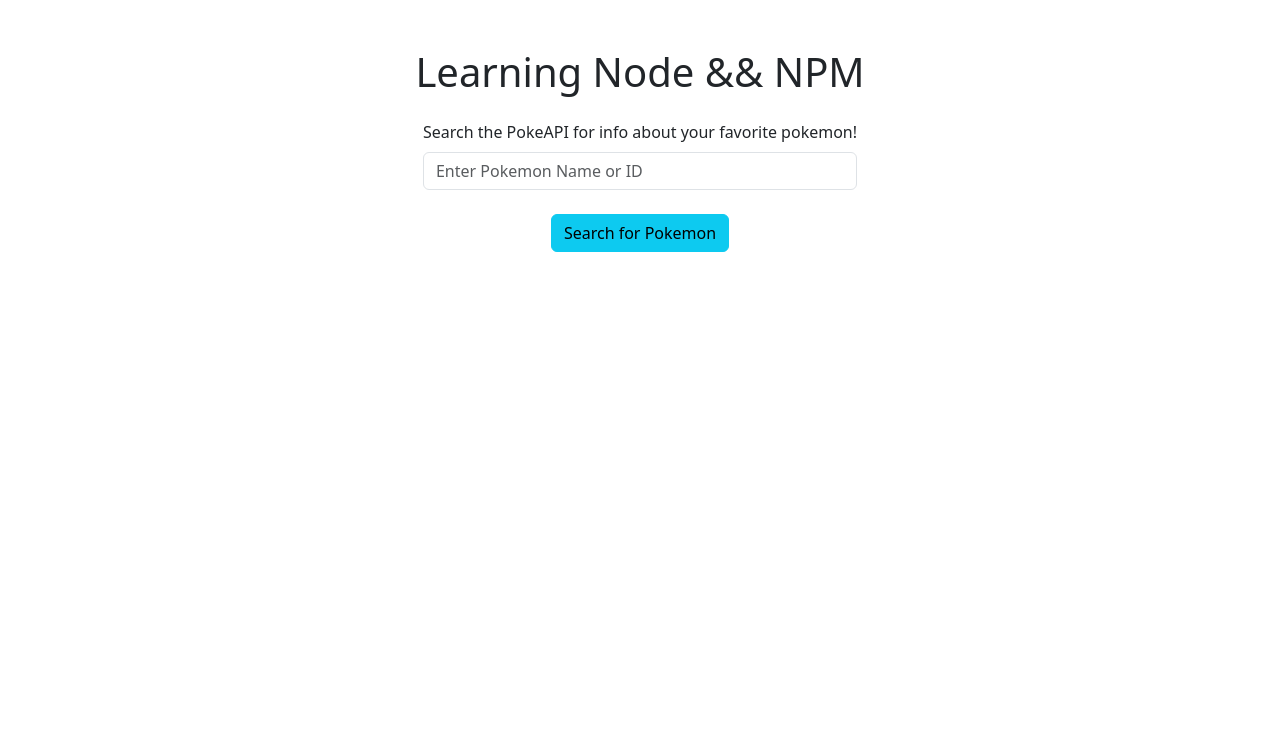
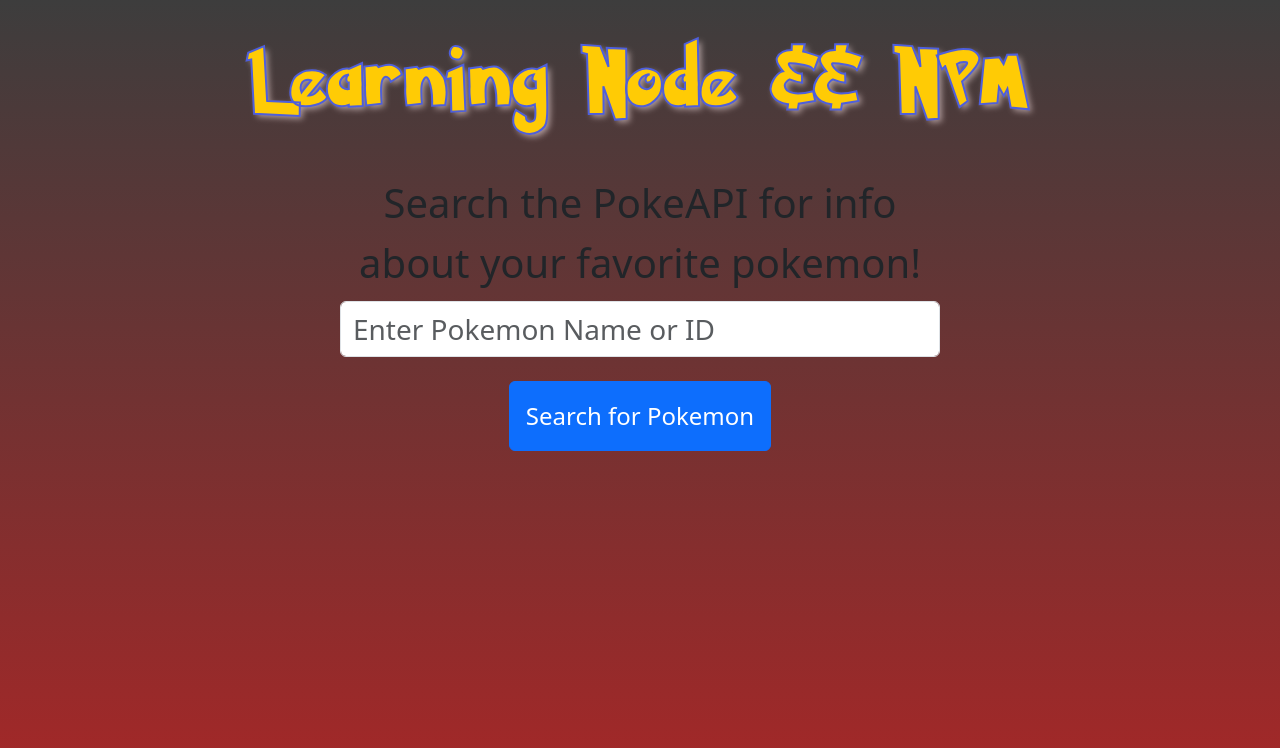
Before and after one commit to ellamkoch/Lvl3-wk1-classwork, a website with bundled scripts: page index.html in a window 1280 px wide. Built offline with nearby package versions, Linux system fonts and the light colour scheme; files whose address does not match are found by name.

Commit message:
updated css styles

```diff
--- a/index.html
+++ b/index.html
@@ -11,18 +11,18 @@
      <link rel="stylesheet" href="./styles/styles.css">
 </head>
 <body>
-<h1 class="text-center pt-5">Learning Node && NPM</h1>
+<h1 class="title text-center pt-5">Learning Node && NPM</h1>
  <form class="mainForm d-flex justify-content-center flex-column align-items-center mt-4 mx-auto gap-4" id="mainForm">
     <div class="mainForm__input">
-    <label for="pokemonSearchInput" class="pokemonSearch form-label">Search the PokeAPI for info about your favorite pokemon!</label>
-    <input type="text" name="pokemonSearch" id="pokemonSearchInput"  class="form-control" required placeholder="Enter Pokemon Name or ID">
+    <label for="pokemonSearchInput" class="pokemonSearch form-label pt-4 fs-1 text-center">Search the PokeAPI for info about your favorite pokemon!</label>
+    <input type="text" name="pokemonSearch" id="pokemonSearchInput"  class="form-control fs-3" required placeholder="Enter Pokemon Name or ID">
 </div>
 
-    <button class="mainForm__submit btn btn-info" id="formSubmit" type="submit">Search for Pokemon</button>
+    <button class="mainForm__submit btn btn-primary fs-4 p-3" id="formSubmit" type="submit">Search for Pokemon</button>
     </form>
 
 <!--container for results and content. -->
-<div id="content" class="content mt-4 d-flex w-75 mx-auto align-items-center justify-content-center pt-3"></div>
+<div id="content" class="content mt-4 d-flex w-75 mx-auto align-items-center justify-content-center pt-3 .bg-transparent"></div>
 
 
 
--- a/scripts/components/renderPokemonResponse.js
+++ b/scripts/components/renderPokemonResponse.js
@@ -24,11 +24,12 @@
 
 // builds and displays the poke card
     content.innerHTML = `
-    <div class="card">
+    <div class="card .bg-transparent">
     <img src="${pokemon.sprites.front_default}" class="card-img-top" alt="Sprite image of a ${pokemon.name}">
     <div class="card-body">
-    <h5 class="card-title">Name: ${pokemon.name} - ID: ${pokemon.id}</h5>
-    <ul class="list-group">
+    <h5 class="card-title text-center">Name: ${pokemon.name} - ID: ${pokemon.id}</h5>
+    <div class="card-body .bg-transparent">
+    <ul class="list-group ">
         <li class="list-group-item">Pokemon Weight: ${pokemon.weight}</li>
         <li class="list-group-item">Pokemon Height: ${pokemon.height}</li>
         <li class="list-group-item">Pokemon Types: ${typesString}</li>
--- a/styles/styles.css
+++ b/styles/styles.css
@@ -1,7 +1,74 @@
+/*custom title font, free pokemon replica font - https://www.fontbolt.com/font/pokemon-font/*/
+@font-face {
+    font-family: 'PokemonSolid';
+    src: url('../Fonts/Pokemon_Solid.ttf') format('truetype');
+    font-weight: normal;
+    font-style: normal;
+}
+
 .title {
-  font-family: 'Courier New', Courier, monospace;
+  font-family: 'PokemonSolid', sans-serif;
+  font-size: 4rem;
+  color: #ffcb05;
+  -webkit-text-stroke: 2px #4e5fdc;
+  text-shadow: 3px 3px 6px rgba(234, 212, 212, 0.631);
+  letter-spacing: 5px;
+
 }
 
 .mainForm {
   width: 600px;
 }
+
+/* global styles*/
+body {
+    background: linear-gradient(180deg, #3d3d3d 0%, #a72727 100%);
+    background-attachment: fixed;
+    font-family: Roboto, sans-serif;
+    color: #ffcb05;
+    margin: 0;
+    padding: 0;
+}
+
+#pokemonSearchInput {
+font-size: 1.1rem;
+transition: border-color .15s ease, box-shadow .15s ease;
+}
+
+/* submit button styles*/
+.mainForm__submit {
+  color: #ffd505;
+}
+
+.mainForm__submit:hover { background: #2563eb; }
+.mainForm__submit:active { transform: translateY(1px); }
+
+/* Pokemon Card Styles */
+.card {
+  background: rgba(255,255,255,0.08);
+  border-radius: 1rem;
+  box-shadow: 0 0 10px rgba(238, 237, 237, 0.607);
+}
+
+#content-text {
+  color: #ffdb72;
+
+}
+.card-title {
+  color: #ffdb72;
+}
+/* .card-body {
+   background: rgba(255,255,255,0.08)
+} */
+
+.list-group {
+    list-style-type: none;
+    /* background: rgba(255,255,255,0.08); */
+     color: #ffdb72;
+ }
+
+ .list-group-item {
+  background: rgba(255,255,255,0.08);
+  color: #ffdb72;
+  border-color:  rgba(255,255,255,0.08);
+ }
```
Also changed, not shown: Fonts/Pokemon_Solid.ttf (added).
